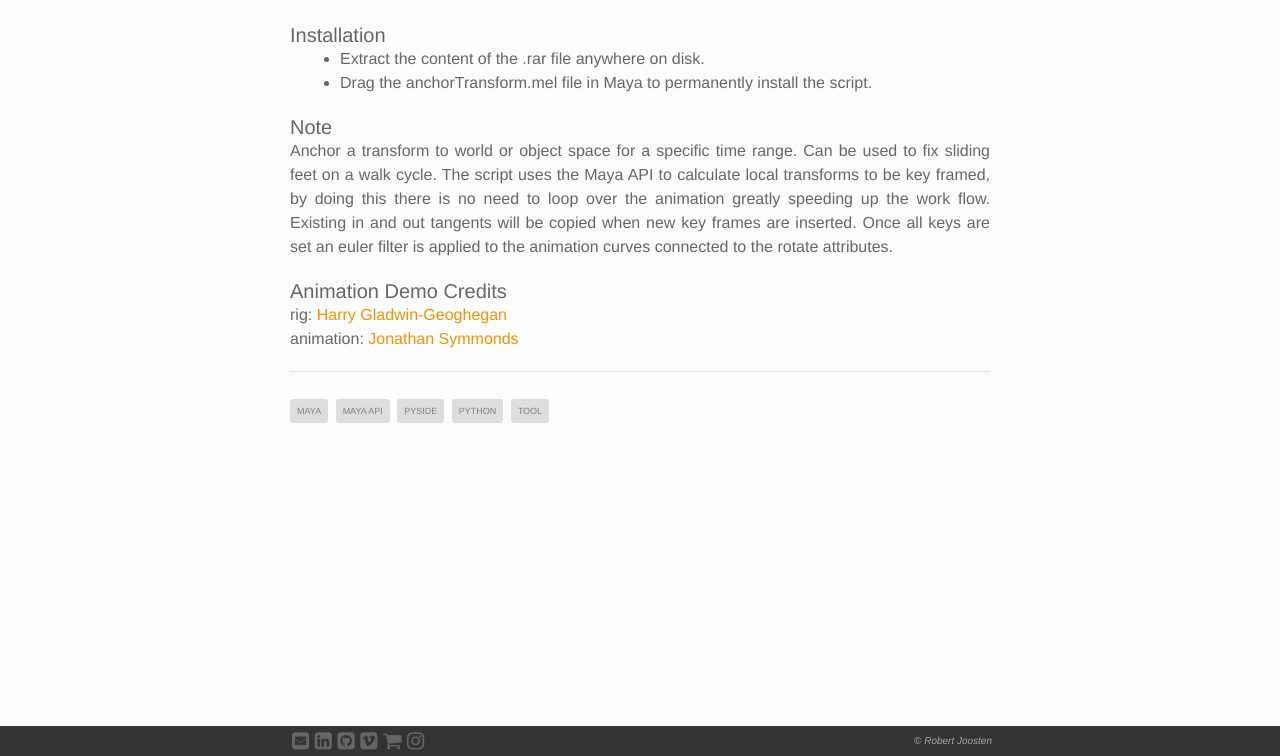
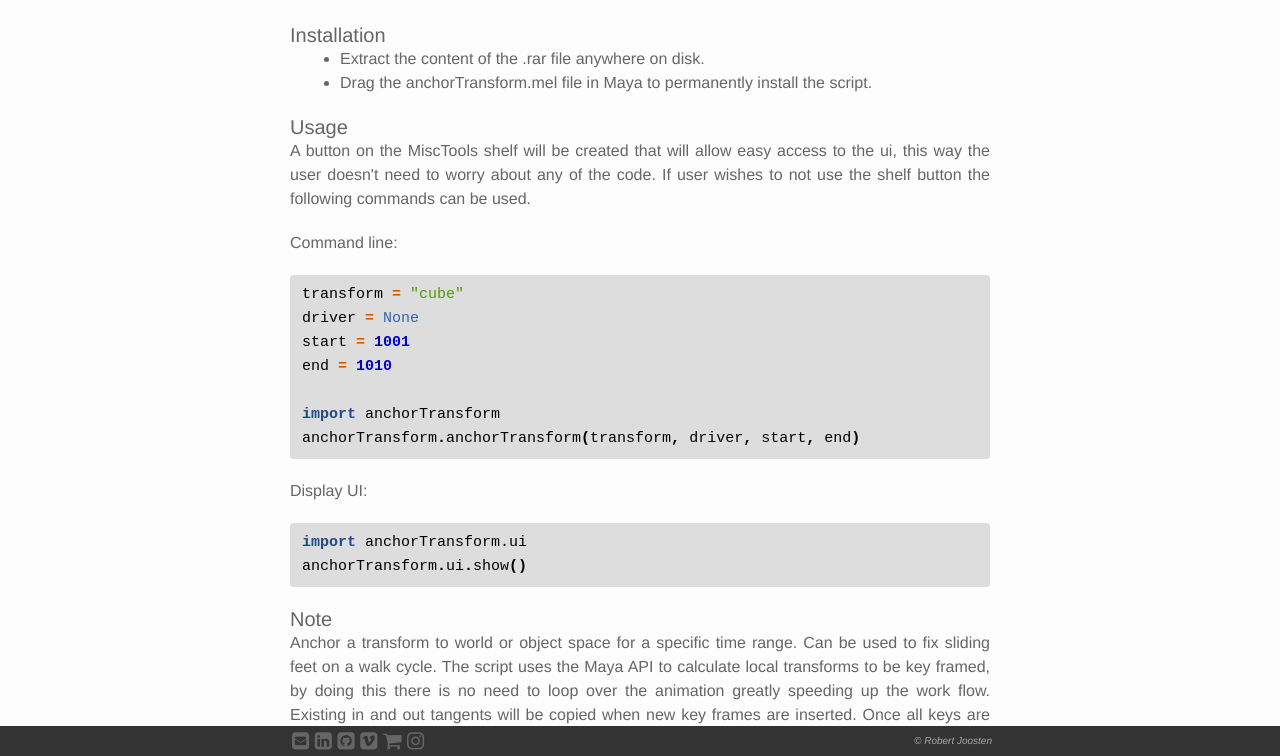
Before and after one commit to robertjoosten/robertjoosten.github.io, a Jekyll site: the page built from _projects/anchor_transform.markdown, in a window 1280 px wide and 900 px high, scrolled down 413 px, cut to the strip 144-900 px from the top of the window. Built offline with Jekyll 4.4.1, drawn with Linux system fonts in a browser that asks for light colours; nearby versions of some CDN libraries.

Commit message:
update maya-anchor-transform

```diff
--- a/_projects/anchor_transform.markdown
+++ b/_projects/anchor_transform.markdown
@@ -18,6 +18,26 @@ gumroad: https://gum.co/maya-anchor-transform
 * Extract the content of the .rar file anywhere on disk.
 * Drag the anchorTransform.mel file in Maya to permanently install the script.
 
+<h4>Usage</h4>
+<p class="justify">A button on the MiscTools shelf will be created that will allow easy access to the ui, this way the user doesn't need to worry about any of the code. If user wishes to not use the shelf button the following commands can be used.</p>
+
+Command line:
+{% highlight python %}
+transform = "cube"
+driver = None
+start = 1001
+end = 1010
+
+import anchorTransform
+anchorTransform.anchorTransform(transform, driver, start, end)
+{% endhighlight %}
+
+Display UI:
+{% highlight python %}
+import anchorTransform.ui
+anchorTransform.ui.show()
+{% endhighlight %}
+
 <h4>Note</h4>
 <p class="justify">Anchor a transform to world or object space for a specific time range. Can be used to fix sliding feet on a walk cycle. The script uses the Maya API to calculate local transforms to be key framed, by doing this there is no need to loop over the animation greatly speeding up the work flow. Existing in and out tangents will be copied when new key frames are inserted. Once all keys are set an euler filter is applied to the animation curves connected to the rotate attributes.</p>
 
```
